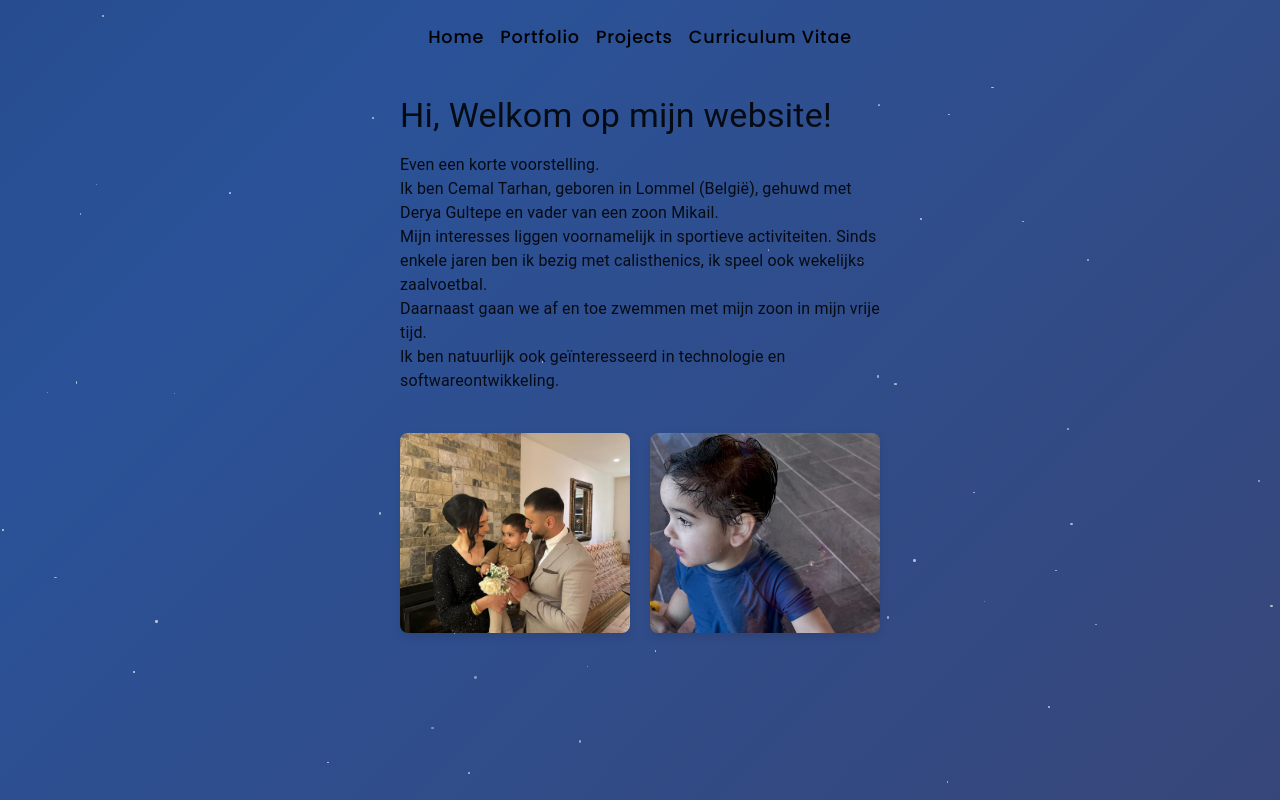
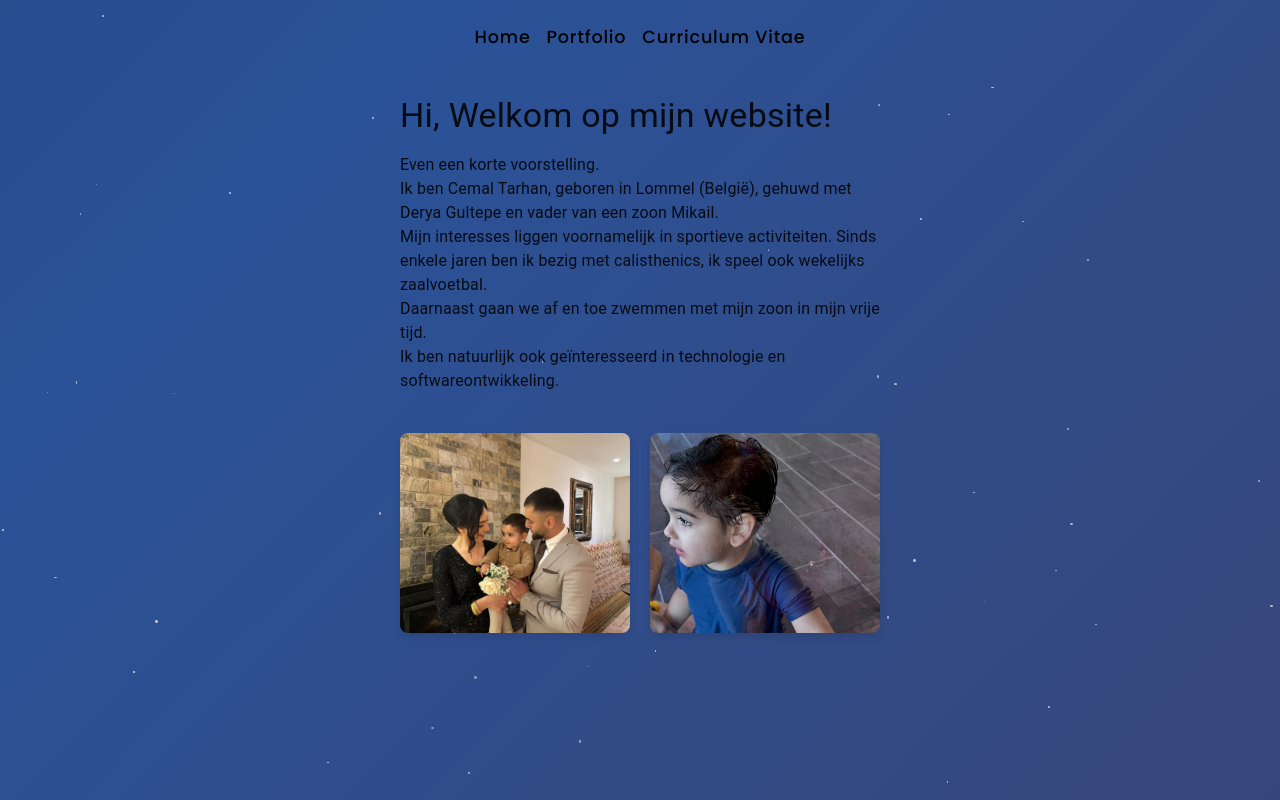
Before and after one commit to CemalTarhanPXL/CemalTarhan.github.io, a Next.js app: page / in a window 1280 px wide. Built offline with nearby package versions, Linux system fonts and the light colour scheme; what @mui/material-nextjs would draw is missing.

Commit message:
deleting projects

```diff
--- a/components/navbar.tsx
+++ b/components/navbar.tsx
@@ -16,7 +16,6 @@ import MenuItem from "@mui/material/MenuItem";
 const pages = [
   { name: "Home", path: "/" },
   { name: "Portfolio", path: "/portfolio" },
-  { name: "Projects", path: "/projects" },
   { name: "Curriculum vitae", path: "/cv" },
 ];
 
```
